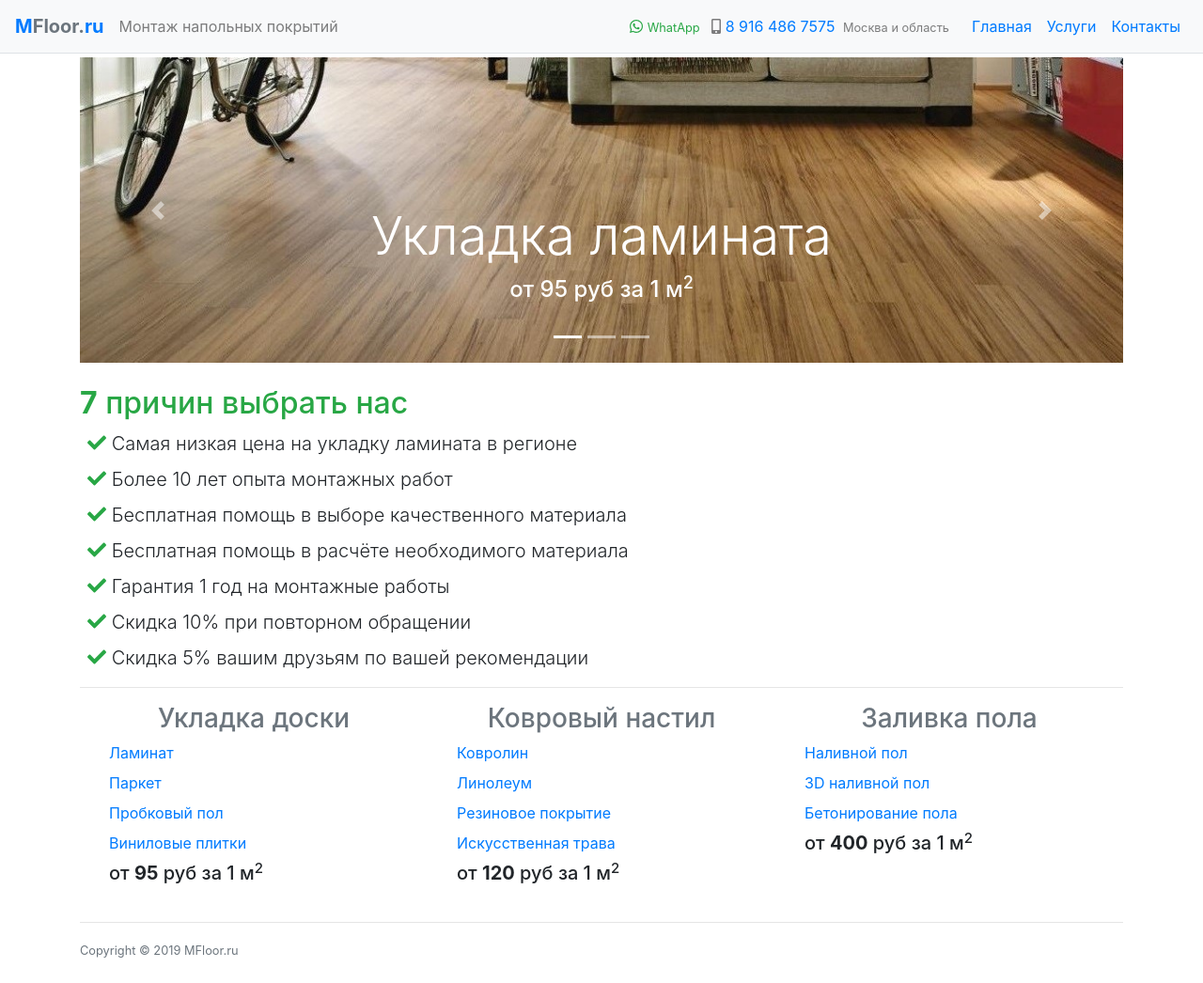
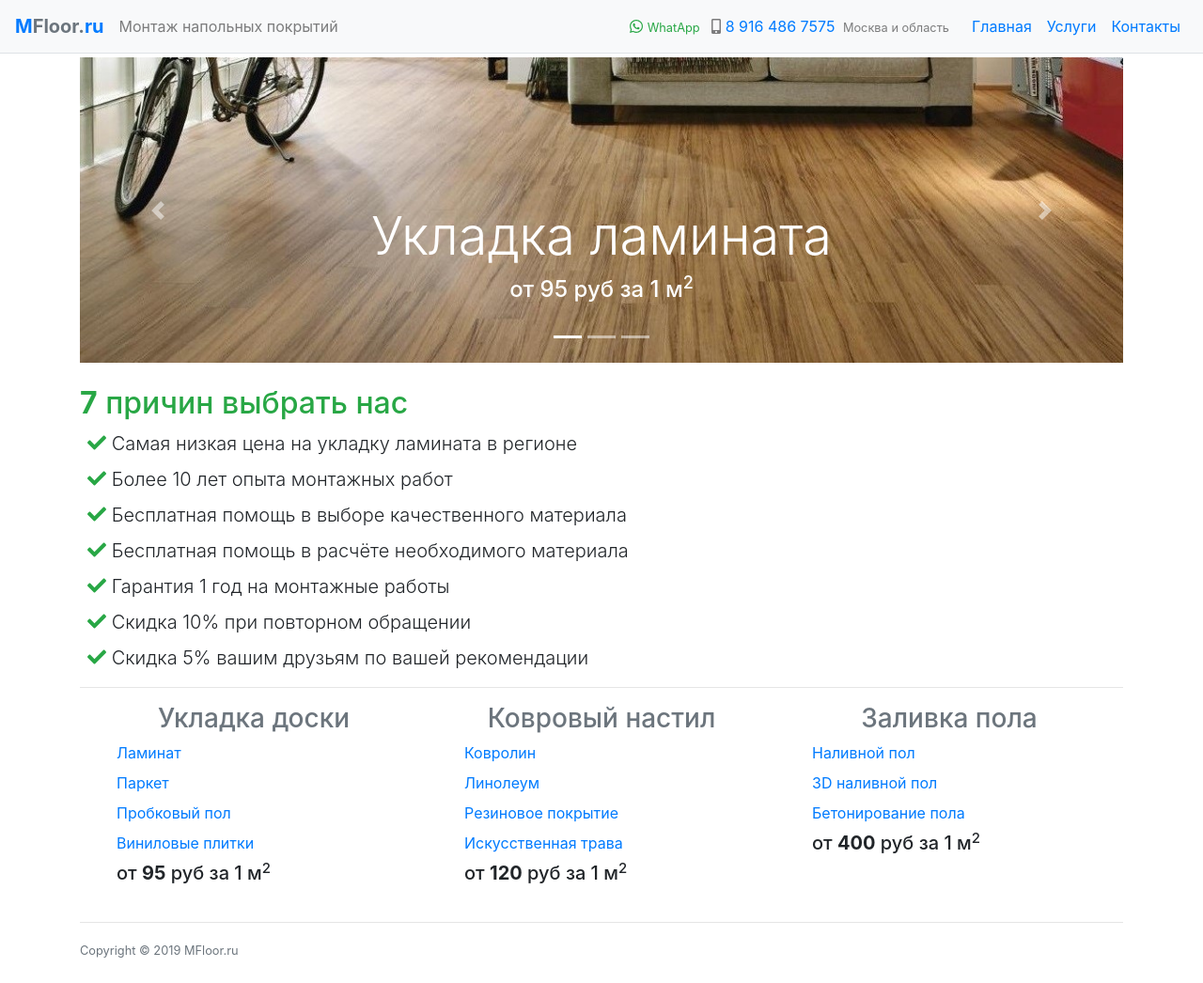
Before and after one commit to nskforward/MFloor, a Jekyll site: the page built from index.html, in a window 1280 px wide. Shown: the whole page at 94% size. Built offline with Jekyll 4.4.1, drawn with Linux system fonts in a browser that asks for light colours.

```diff
--- a/index.html
+++ b/index.html
@@ -56,9 +56,9 @@
 <hr>
 <div class="container">
     <div class="row">
-        <div class="col-sm">
+        <div class="col-md">
             <h3 class="text-secondary text-center">Укладка доски</h3>
-            <dl class="ml-3">
+            <dl class="ml-4">
                 <dd><a href="/article/laminat">Ламинат</a></dd>
                 <dd><a href="/article/parket">Паркет</a></dd>
                 <dd><a href="/article/probka">Пробковый пол</a></dd>
@@ -68,9 +68,9 @@
                 </dd>
             </dl>
         </div>
-        <div class="col-sm">
+        <div class="col-md">
             <h3 class="text-secondary text-center">Ковровый настил</h3>
-            <dl class="ml-3">
+            <dl class="ml-4">
                 <dd><a href="/article/kovrolin">Ковролин</a></dd>
                 <dd><a href="/article/linoleum">Линолеум</a></dd>
                 <dd><a href="/article/rezina">Резиновое покрытие</a></dd>
@@ -80,9 +80,9 @@
                 </dd>
             </dl>
         </div>
-        <div class="col-sm">
+        <div class="col-md">
             <h3 class="text-secondary text-center">Заливка пола</h3>
-            <dl class="ml-3">
+            <dl class="ml-4">
                 <dd><a href="/article/mononaliv">Наливной пол</a></dd>
                 <dd><a href="/article/thdnaliv">3D наливной пол</a></dd>
                 <dd><a href="/article/beton">Бетонирование пола</a></dd>
```
